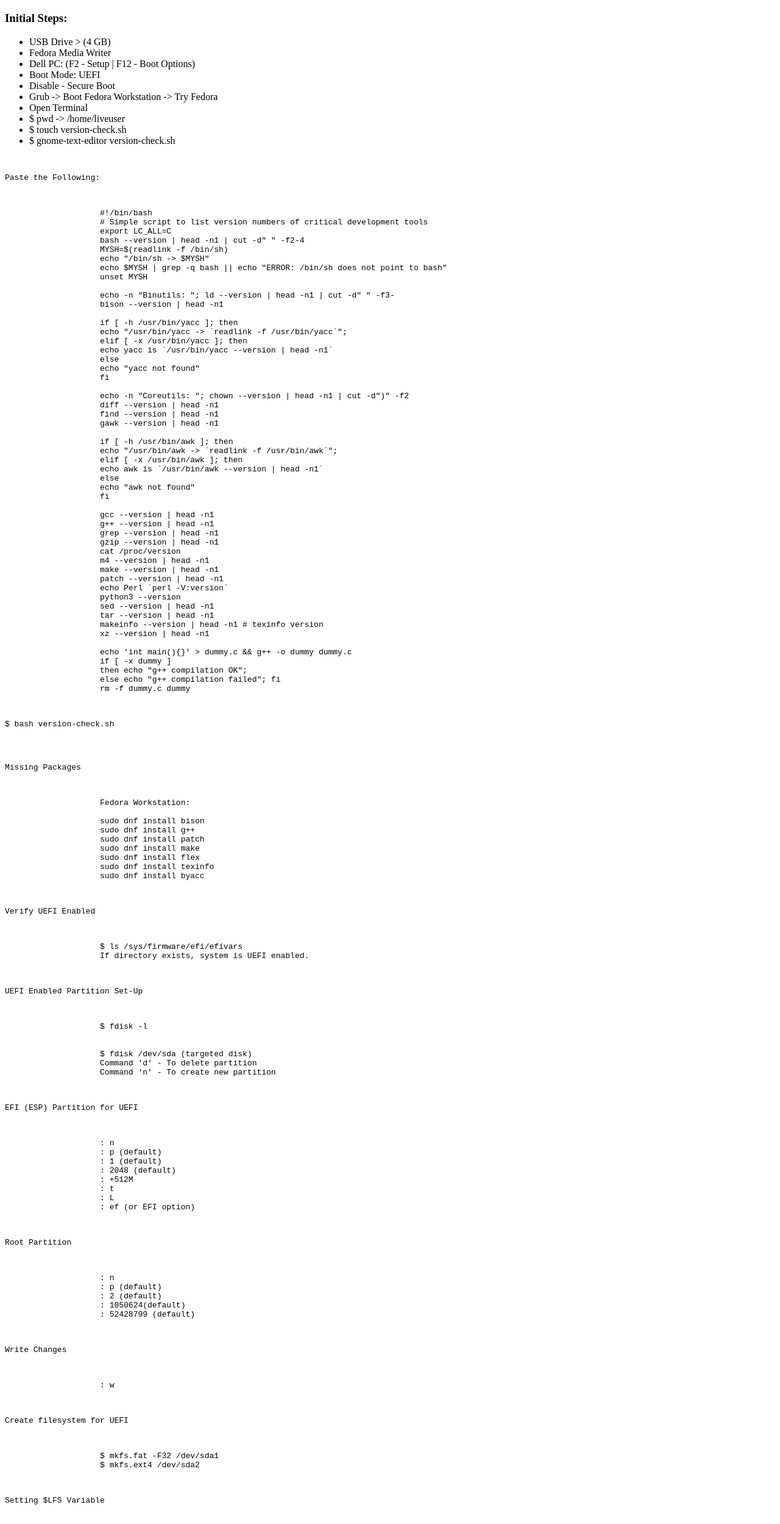
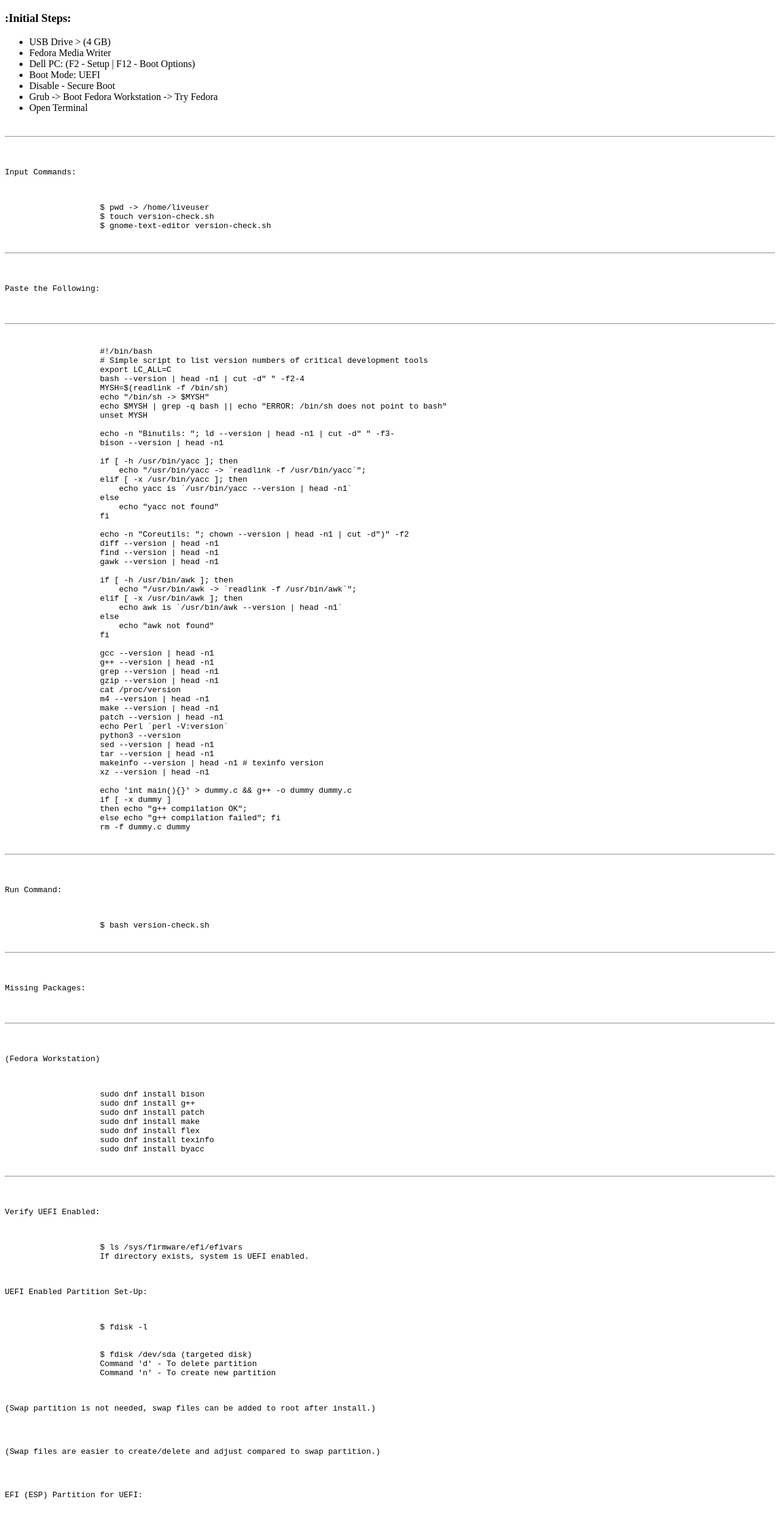
Before and after one commit to devcodeformat/lfs-notes, a plain HTML site: page index.html in a window 1280 px wide. Shown: the part 61-2560 px from the top of the page at 61% size. Drawn offline with Linux system fonts and the light colour scheme.

Commit message:
modified index.html

```diff
--- a/index.html
+++ b/index.html
@@ -8,7 +8,7 @@
             <h1>LFS Notes</h1>
         </div>
         <div>
-            <h3>Initial Steps:</h3>
+            <h3>:Initial Steps:</h3>
             <ul>
                 <li>USB Drive > (4 GB)</li>
                 <li>Fedora Media Writer</li>
@@ -17,12 +17,18 @@
                 <li>Disable - Secure Boot</li>
                 <li>Grub -> Boot Fedora Workstation -> Try Fedora</li>
                 <li>Open Terminal</li>
-                <li>$ pwd -> /home/liveuser</li>
-                <li>$ touch version-check.sh</li>
-                <li>$ gnome-text-editor version-check.sh</li>
             </ul>
             <pre>
+                <hr />
+                <p>Input Commands:</p>
+                <code>
+                    $ pwd -> /home/liveuser
+                    $ touch version-check.sh
+                    $ gnome-text-editor version-check.sh
+                </code>
+                <hr />
                 <p>Paste the Following:</p>
+                <hr />
                 <code>
                     #!/bin/bash
                     # Simple script to list version numbers of critical development tools
@@ -78,11 +84,16 @@
                     else echo "g++ compilation failed"; fi
                     rm -f dummy.c dummy
                 </code>
-                <p>$ bash version-check.sh</p>
-                <p>Missing Packages</p>
+                <hr />
+                <p>Run Command:</p>
                 <code>
-                    Fedora Workstation:
-
+                    $ bash version-check.sh
+                </code>
+                <hr />
+                <p>Missing Packages:</p>
+                <hr />
+                <p>(Fedora Workstation)</p>
+                <code>
                     sudo dnf install bison
                     sudo dnf install g++
                     sudo dnf install patch
@@ -91,12 +102,13 @@
                     sudo dnf install texinfo
                     sudo dnf install byacc
                 </code>
-                <p>Verify UEFI Enabled</p>
+                <hr />
+                <p>Verify UEFI Enabled:</p>
                 <code>
                     $ ls /sys/firmware/efi/efivars
                     If directory exists, system is UEFI enabled.
                 </code>
-                <p>UEFI Enabled Partition Set-Up</p>
+                <p>UEFI Enabled Partition Set-Up:</p>
                 <code>
                     $ fdisk -l
                 </code>
@@ -105,7 +117,9 @@
                     Command 'd' - To delete partition
                     Command 'n' - To create new partition
                 </code>
-                <p>EFI (ESP) Partition for UEFI</p>
+                <p>(Swap partition is not needed, swap files can be added to root after install.)</p>
+                <p>(Swap files are easier to create/delete and adjust compared to swap partition.)</p>
+                <p>EFI (ESP) Partition for UEFI:</p>
                 <code>
                     : n
                     : p (default)
@@ -116,7 +130,7 @@
                     : L
                     : ef (or EFI option)
                 </code>
-                <p>Root Partition</p>
+                <p>Root Partition:</p>
                 <code>
                     : n
                     : p (default)
@@ -124,26 +138,28 @@
                     : 1050624(default)
                     : 52428799 (default)
                 </code>
-                <p>Write Changes</p>
+                <p>Write Changes:</p>
                 <code>
                     : w
                 </code>
-                <p>Create filesystem for UEFI</p>
+                <hr />
+                <p>Create filesystem for UEFI:</p>
                 <code>
                     $ mkfs.fat -F32 /dev/sda1
-                    $ mkfs.ext4 /dev/sda2
+                    $ mkfs -v -t ext4 /dev/sda2
                 </code>
-                <p>Setting $LFS Variable</p>
+                <p>Setting $LFS Variable:</p>
                 <code>
                     $ export LFS=/mnt/lfs
                     $ echo $LFS
                 </code>
-                <p>Mount New Partition</p>
+                <p>Mount New Partition:</p>
                 <code>
                     $ mkdir -pv $LFS
                     $ mount -v -t ext4 /dev/sda2 $LFS
                 </code>
-                <p>Next Install Packages <a href="#">Next Page</a></p>
+                <hr />
+                <p>Next Install Packages: <a href="#">Next Page</a></p>
             </pre>
         </div>
     </body>
```
Lines whose indentation alone changed are shown as unchanged.
